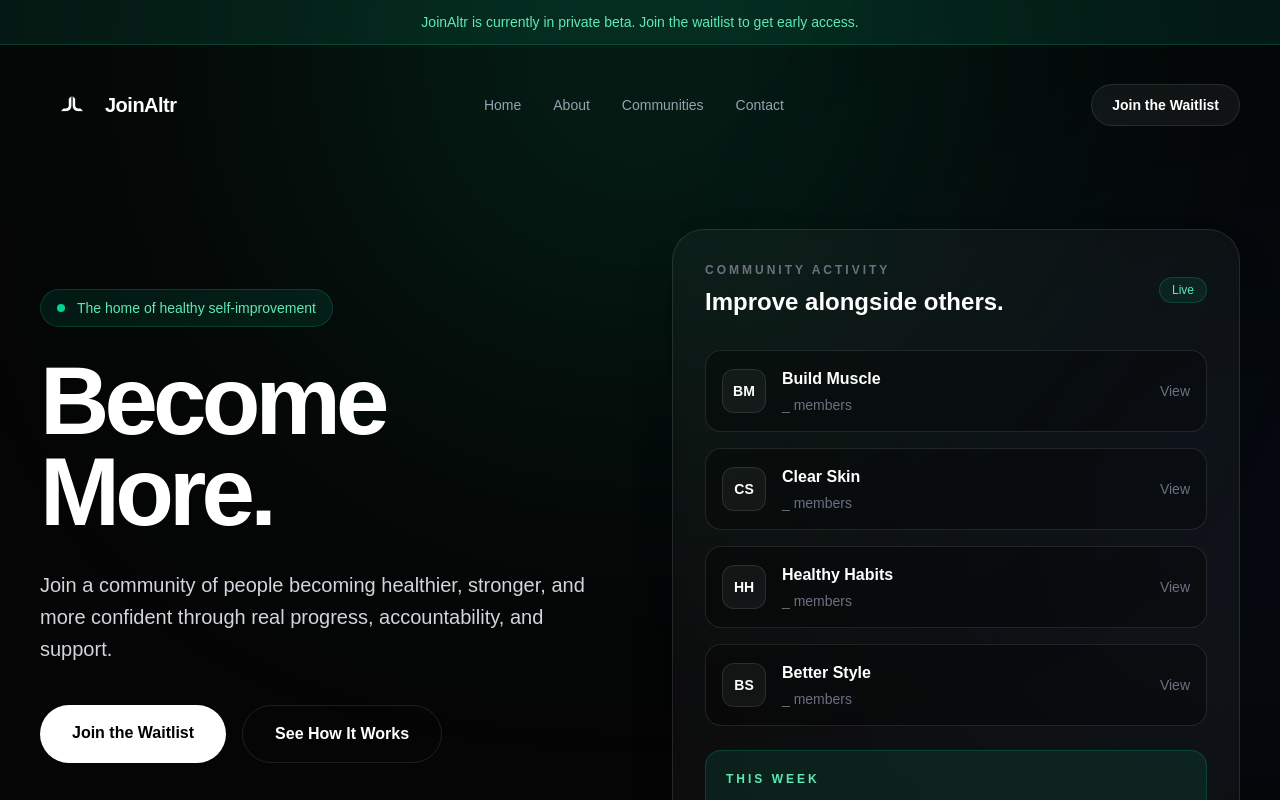
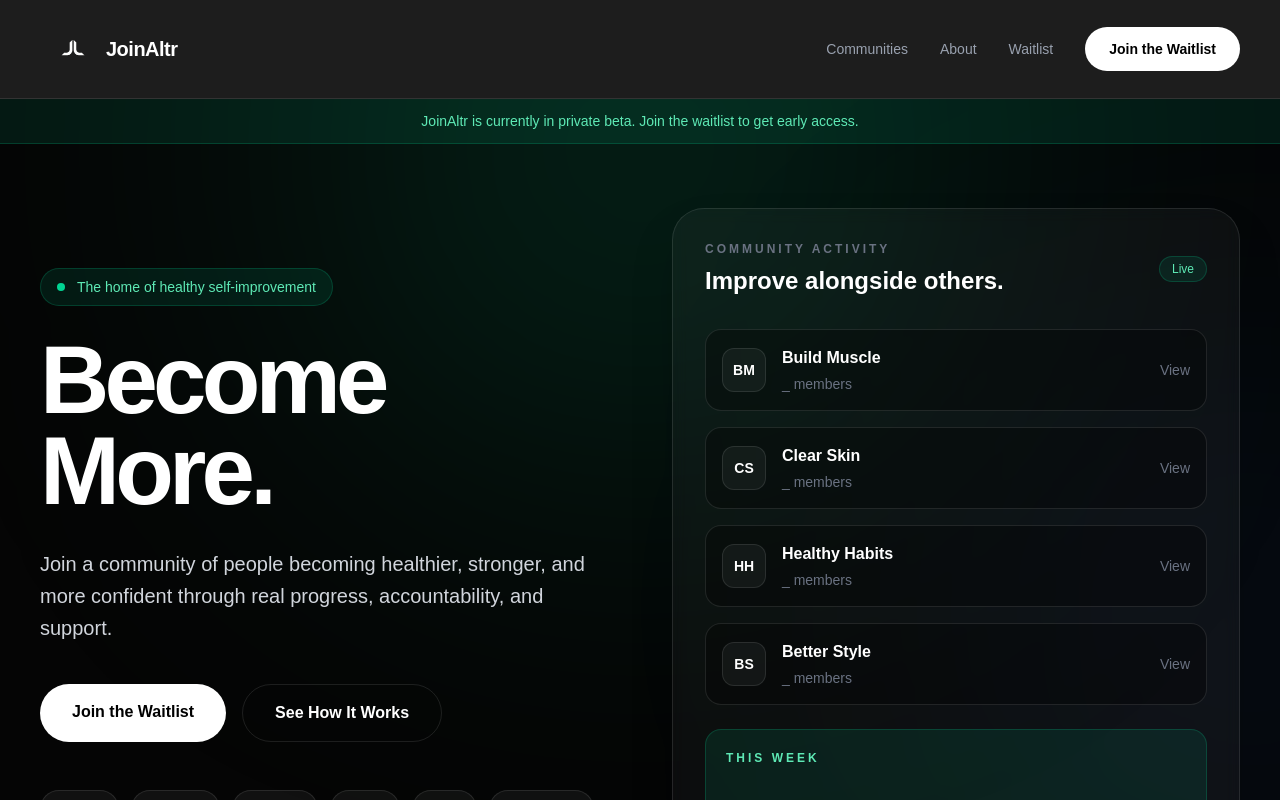
Before and after one commit to sebastian-altr/joinaltr, a Next.js app: page / in a window 1280 px wide. Shown: the top 800 px of the page. Built offline with nearby package versions, Linux system fonts and the light colour scheme.

Commit message:
Add Open Graph image

```diff
--- /dev/null
+++ b/app/components/Navbar.tsx
@@ -0,0 +1,88 @@
+"use client";
+
+import { useState } from "react";
+import Image from "next/image";
+const links = [
+  { label: "Communities", href: "/communities" },
+  { label: "About", href: "/about" },
+  { label: "Waitlist", href: "/waitlist" },
+];
+
+export default function Navbar() {
+  const [isOpen, setIsOpen] = useState(false);
+
+  return (
+    <header className="sticky top-0 z-50 border-b border-white/10 bg-[#050505]/90 backdrop-blur-xl">
+      <div className="mx-auto flex max-w-7xl items-center justify-between px-6 py-4 sm:px-10">
+        <a
+          href="/"
+          className="flex items-center gap-0.001 text-xl font-bold tracking-tight text-white"
+        >
+          <Image
+            src="/joinaltr-logo.png"
+            alt="JoinAltr Logo"
+            width={66}
+            height={66}
+            priority
+            className="object-contain"
+          />
+          JoinAltr
+        </a>
+
+        <nav className="hidden items-center gap-8 md:flex">
+          {links.map((link) => (
+            <a
+              key={link.href}
+              href={link.href}
+              className="text-sm font-medium text-gray-400 transition hover:text-white"
+            >
+              {link.label}
+            </a>
+          ))}
+
+          <a
+            href="/waitlist"
+            className="rounded-full bg-white px-6 py-3 text-sm font-semibold text-black transition hover:bg-gray-200"
+          >
+            Join the Waitlist
+          </a>
+        </nav>
+
+        <button
+          type="button"
+          aria-label="Toggle navigation"
+          aria-expanded={isOpen}
+          onClick={() => setIsOpen((current) => !current)}
+          className="flex h-10 w-10 items-center justify-center rounded-full border border-white/10 text-white transition hover:border-white/30 md:hidden"
+        >
+          <span className="text-xl">{isOpen ? "×" : "☰"}</span>
+        </button>
+      </div>
+
+      {isOpen && (
+        <nav className="border-t border-white/10 px-6 py-5 md:hidden">
+          <div className="mx-auto flex max-w-7xl flex-col gap-4">
+            {links.map((link) => (
+              <a
+                key={link.href}
+                href={link.href}
+                onClick={() => setIsOpen(false)}
+                className="rounded-xl px-3 py-3 text-base font-medium text-gray-300 transition hover:bg-white/[0.05] hover:text-white"
+              >
+                {link.label}
+              </a>
+            ))}
+
+            <a
+              href="/waitlist"
+              onClick={() => setIsOpen(false)}
+              className="mt-2 rounded-full bg-white px-6 py-4 text-center font-semibold text-black transition hover:bg-gray-200"
+            >
+              Join the Waitlist
+            </a>
+          </div>
+        </nav>
+      )}
+    </header>
+  );
+}
--- a/app/layout.tsx
+++ b/app/layout.tsx
@@ -2,6 +2,7 @@
 import type { Metadata } from "next";
 import { Geist, Geist_Mono } from "next/font/google";
 import "./globals.css";
+import Navbar from "./components/Navbar";
 import Footer from "./components/Footer";
 
 const geistSans = Geist({
@@ -14,10 +15,35 @@
   subsets: ["latin"],
 });
 
-export const metadata = {
-  title: "JoinAltr | Become More",
+import type { Metadata } from "next";
+
+export const metadata: Metadata = {
+  title: "JoinAltr | Find the Community That Moves You Forward",
   description:
-    "JoinAltr is a community-driven platform for fitness, skincare, nutrition, sleep, style, and confidence.",
+    "JoinAltr is a community-driven platform for fitness, confidence, skincare, and nutrition.",
+
+  openGraph: {
+    title: "JoinAltr",
+    description: "Find the community that moves you forward.",
+    url: "https://joinaltr.com",
+    siteName: "JoinAltr",
+    images: [
+      {
+        url: "/og-image.png",
+        width: 1200,
+        height: 630,
+        alt: "JoinAltr",
+      },
+    ],
+    type: "website",
+  },
+
+  twitter: {
+    card: "summary_large_image",
+    title: "JoinAltr",
+    description: "Find the community that moves you forward.",
+    images: ["/og-image.png"],
+  },
 };
 
 export default function RootLayout({
@@ -30,9 +56,12 @@
       lang="en"
       className={`${geistSans.variable} ${geistMono.variable} h-full antialiased`}
     >
-<body className="min-h-full flex flex-col">
-  {children}
-  <Footer />
+<body className="min-h-full bg-[#050505]">
+  <Navbar />
+  <div className="flex min-h-screen flex-col">
+    <div className="flex-1">{children}</div>
+    <Footer />
+  </div>
   <Analytics />
 </body>
     </html>
--- a/app/page.tsx
+++ b/app/page.tsx
@@ -65,47 +65,6 @@
         <div className="absolute left-1/2 top-[-250px] h-[600px] w-[600px] -translate-x-1/2 rounded-full bg-emerald-500/20 blur-[180px]" />
         <div className="absolute right-[-220px] top-[260px] h-[500px] w-[500px] rounded-full bg-blue-500/10 blur-[180px]" />
 
-        <nav className="relative z-20 mx-auto flex max-w-7xl items-center justify-between px-6 py-7 sm:px-10">
-          <a href="/" className="flex items-center gap-0.25">
-  <Image
-    src="/joinaltr-logo.png"
-    alt="JoinAltr Logo"
-    width={64}
-    height={64}
-    priority
-    className="object-contain"
-  />
-
-  <span className="text-xl font-semibold tracking-tight">
-    JoinAltr
-  </span>
-</a>
-
-         <div className="hidden items-center gap-8 text-sm text-gray-400 md:flex">
-  <a href="/" className="transition hover:text-white">
-    Home
-  </a>
-
-  <a href="/about" className="transition hover:text-white">
-    About
-  </a>
-
-  <a href="/communities" className="transition hover:text-white">
-    Communities
-  </a>
-
-  <a href="/contact" className="transition hover:text-white">
-    Contact
-  </a>
-</div>
-
-          <a
-            href="/waitlist"
-            className="rounded-full border border-white/10 bg-white/5 px-5 py-2.5 text-sm font-semibold transition hover:bg-white hover:text-black"
-          >
-            Join the Waitlist
-          </a>
-        </nav>
 
         <div className="relative z-10 mx-auto grid min-h-[calc(100vh-96px)] max-w-7xl items-center gap-16 px-6 py-16 sm:px-10 lg:grid-cols-2">
           <div>
```
Also changed, not shown: public/og-image.png (added).
